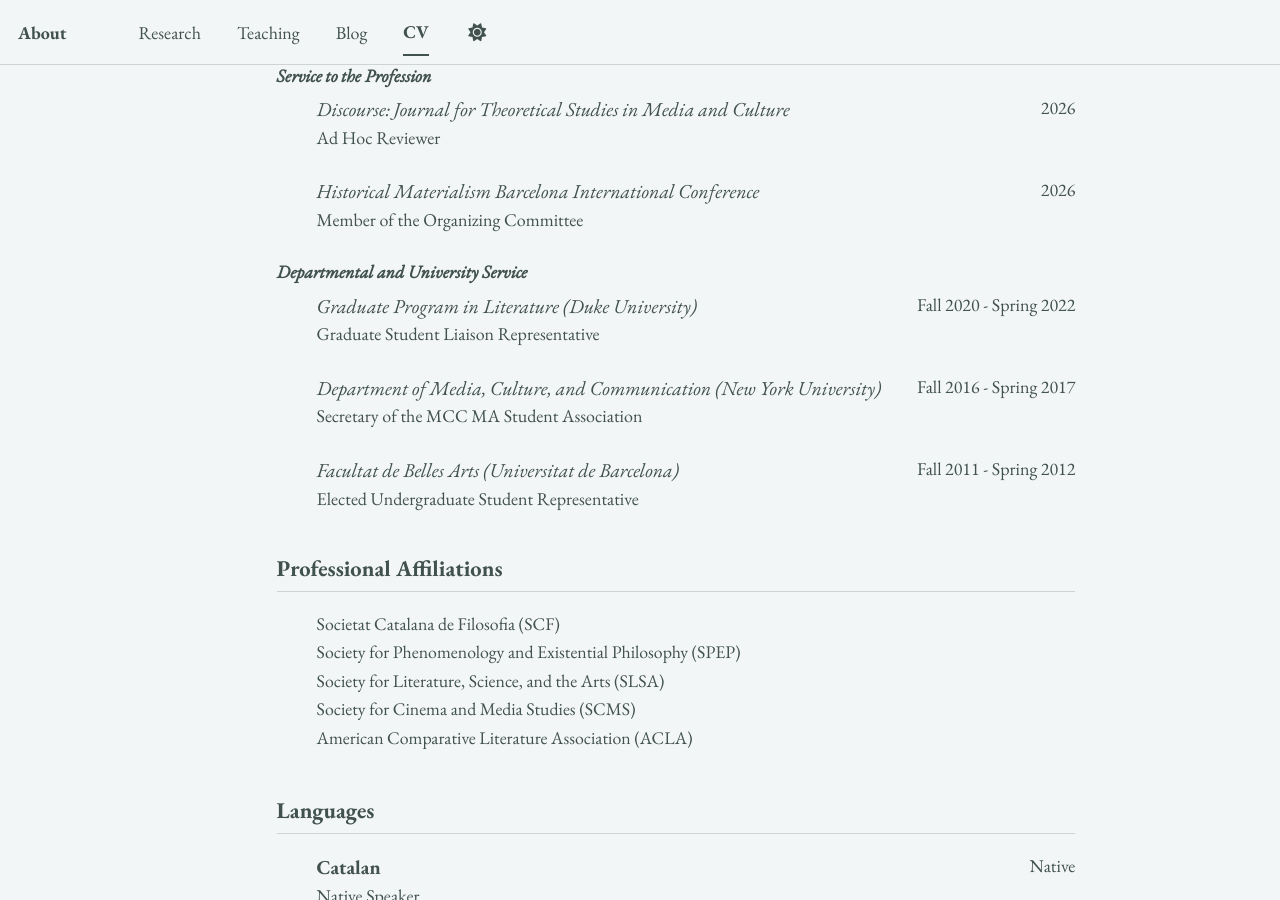
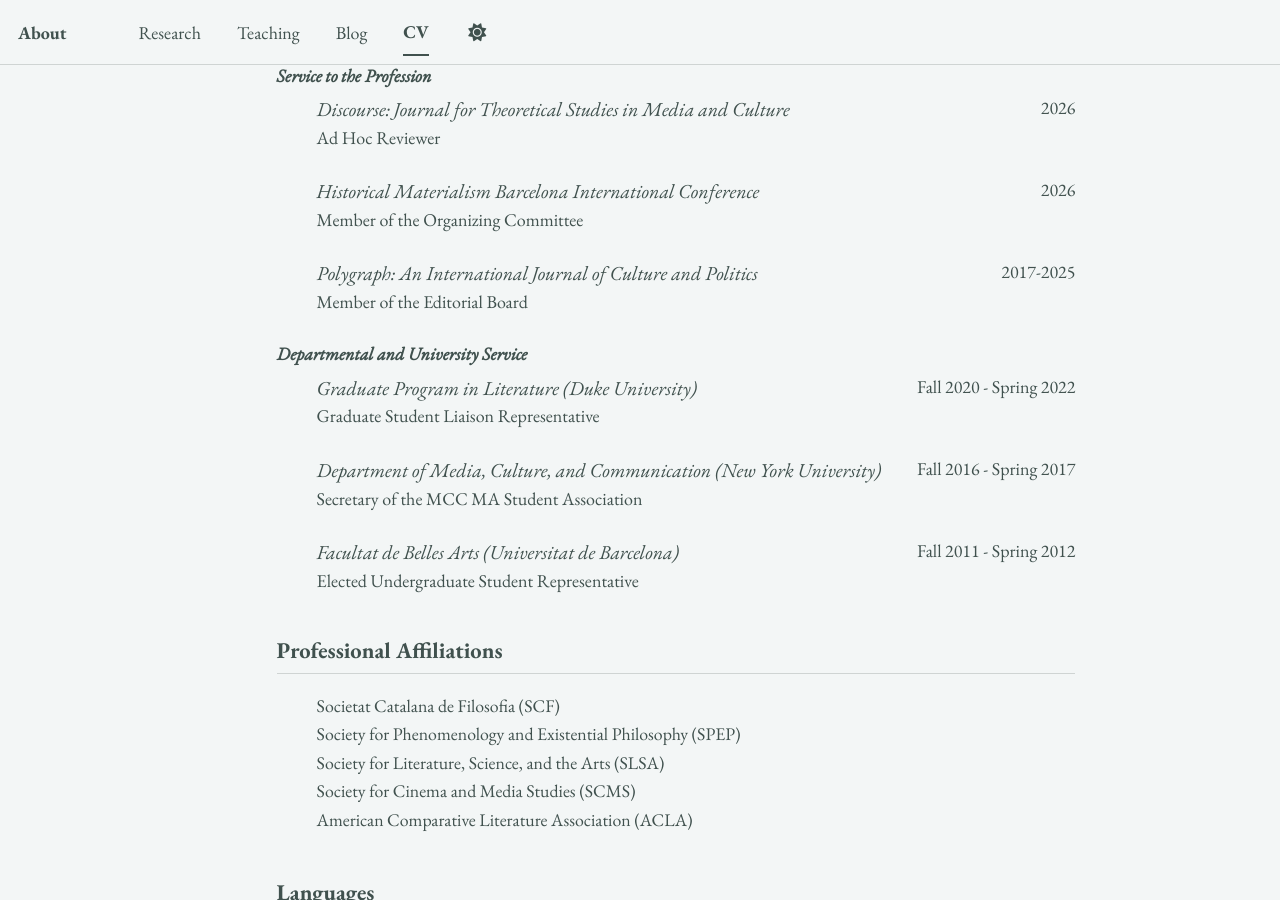
Before and after one commit to epujol90/epujol90.github.io, a Jekyll site: the page built from _pages/cv-json.md, in a window 1280 px wide and 900 px high, scrolled down 7658 px. Built offline with Jekyll 4.4.1, drawn with Linux system fonts in a browser that asks for light colours; a script bundle is joined from its source files by our own code; library files that are not in the unit come from our copies.

Commit message:
Update cv.json

```diff
--- a/_data/cv.json
+++ b/_data/cv.json
@@ -471,6 +471,12 @@
         "category": "Service to the Profession"
       },
       {
+        "organization": "<em>Polygraph: An International Journal of Culture and Politics</em>",
+        "role": "Member of the Editorial Board",
+        "date": "2017-2025",
+        "category": "Service to the Profession"
+      },
+      {
         "organization": "<em>Graduate Program in Literature (Duke University)</em>",
         "role": "Graduate Student Liaison Representative",
         "date": "Fall 2020 - Spring 2022",
```
